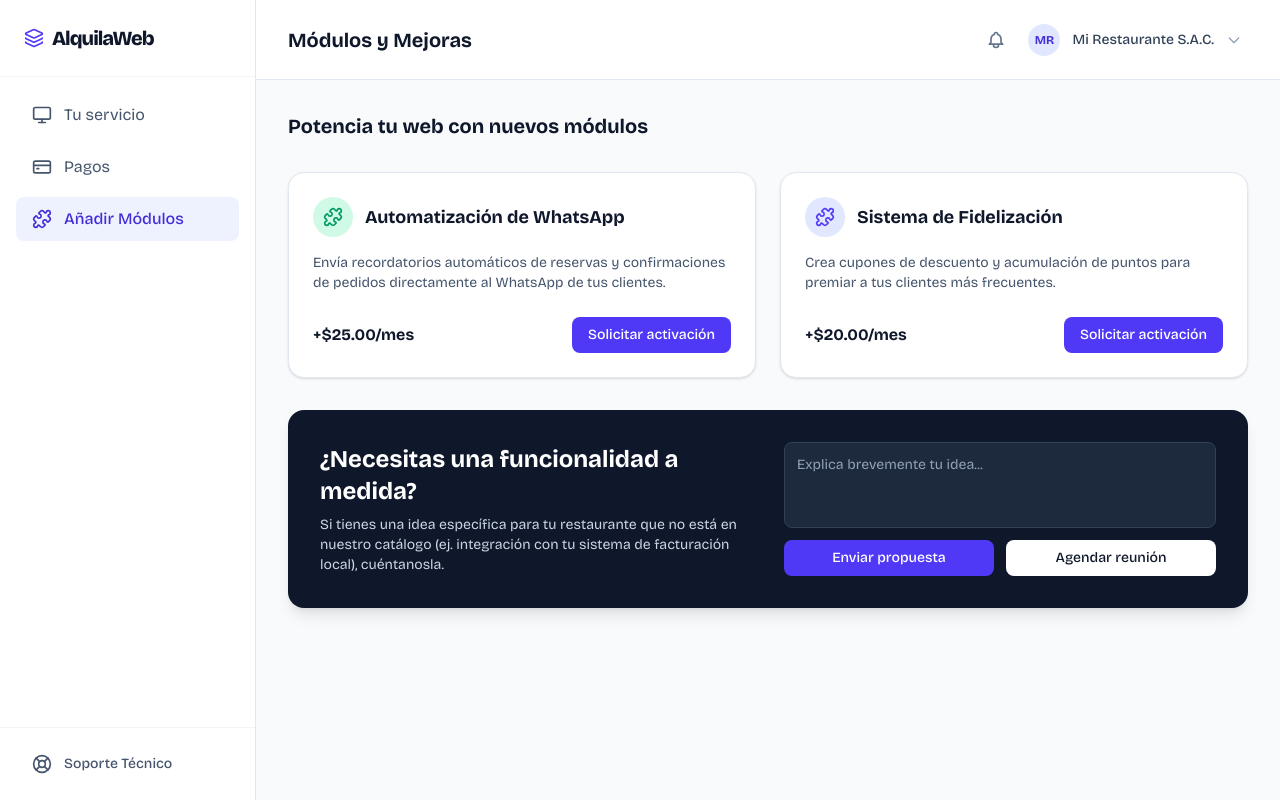
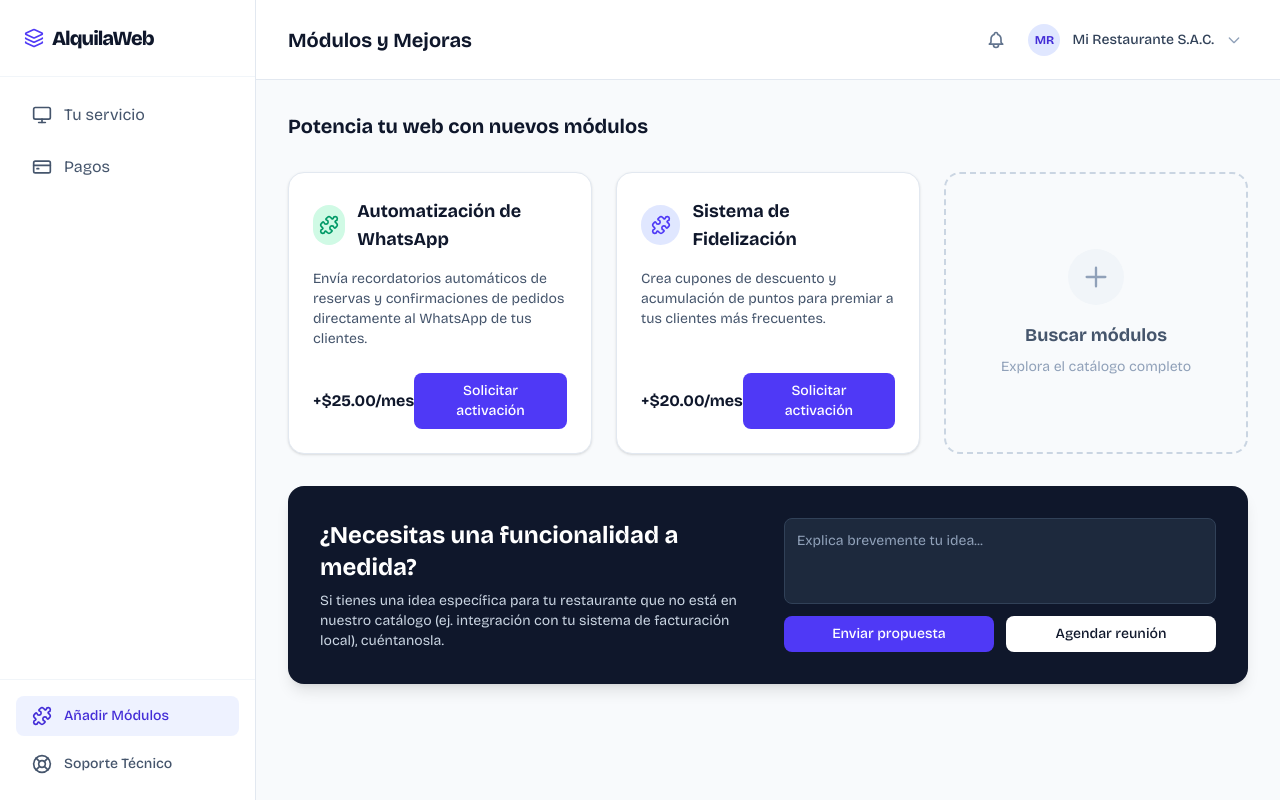
Before and after one commit to SebJoq21/AlquilaWeb, a React (Vite) app in the folder frontend/: page /dashboard in a window 1280 px wide. Both pictures are taken after a click on the button "Añadir Módulos". Built offline with nearby package versions, Linux system fonts and the light colour scheme.

Commit message:
fix(sidebar): Se corrigió el sidebar del Clientdashboard

```diff
--- a/frontend/src/pages/ClientDashboard.jsx
+++ b/frontend/src/pages/ClientDashboard.jsx
@@ -185,7 +185,6 @@ function Sidebar({ activeTab, onTabChange }) {
   const items = [
     { id: 'servicio', label: 'Tu servicio', icon: Monitor },
     { id: 'pagos', label: 'Pagos', icon: CreditCard },
-    { id: 'modulos', label: 'Añadir Módulos', icon: Puzzle },
   ]
 
   return (
@@ -218,7 +217,19 @@ function Sidebar({ activeTab, onTabChange }) {
           )
         })}
       </nav>
-      <div className="mt-auto p-4 border-t border-slate-100">
+      <div className="mt-auto p-4 border-t border-slate-100 flex flex-col gap-2">
+        <button
+          type="button"
+          onClick={() => onTabChange('modulos')}
+          className={`w-full text-left px-4 py-2.5 rounded-lg flex items-center gap-3 transition-colors ${
+            activeTab === 'modulos'
+              ? 'bg-indigo-50 text-indigo-700 font-medium cursor-pointer'
+              : 'text-slate-600 hover:bg-slate-50 cursor-pointer'
+          }`}
+        >
+          <Puzzle className="w-5 h-5" />
+          <span className="font-medium text-sm">Añadir Módulos</span>
+        </button>
         <button
           type="button"
           onClick={() => onTabChange('soporte')}
@@ -574,7 +585,7 @@ function ModuleCard({ module }) {
 
 function CustomModuleCard() {
   return (
-    <div className="bg-slate-900 text-white p-8 rounded-2xl shadow-lg mt-2 flex flex-col md:flex-row gap-8 items-center lg:col-span-2">
+    <div className="bg-slate-900 text-white p-8 rounded-2xl shadow-lg flex flex-col md:flex-row gap-8 items-center w-full">
       <div className="md:w-1/2">
         <h3 className="text-2xl font-bold mb-2">
           ¿Necesitas una funcionalidad a medida?
@@ -619,12 +630,23 @@ function ModulesView() {
         </h2>
       </div>
 
-      <div className="grid grid-cols-1 lg:grid-cols-2 gap-6">
+      <div className="grid grid-cols-1 md:grid-cols-2 lg:grid-cols-3 gap-6 mb-8">
         {moduleOptions.map((module) => (
           <ModuleCard key={module.id} module={module} />
         ))}
-        <CustomModuleCard />
+        {/* Tarjeta "Agregar Módulos" (Ghost Card) */}
+        <button className="flex flex-col items-center justify-center h-full min-h-[220px] rounded-2xl border-2 border-dashed border-slate-300 bg-slate-50/50 hover:bg-white hover:border-indigo-400 transition-all duration-300 group cursor-pointer p-6 w-full">
+          <div className="w-14 h-14 rounded-full bg-slate-100 flex items-center justify-center text-slate-400 group-hover:bg-indigo-50 group-hover:text-indigo-600 mb-4 transition-colors duration-300">
+            <svg className="w-7 h-7 transform group-hover:scale-110 transition-transform duration-300" fill="none" stroke="currentColor" viewBox="0 0 24 24">
+              <path strokeLinecap="round" strokeLinejoin="round" strokeWidth="2" d="M12 4v16m8-8H4"></path>
+            </svg>
+          </div>
+          <span className="text-lg font-bold text-slate-600 group-hover:text-indigo-600 transition-colors">Buscar módulos</span>
+          <span className="text-sm text-slate-400 mt-2 text-center group-hover:text-slate-500 transition-colors">Explora el catálogo completo</span>
+        </button>
       </div>
+
+      <CustomModuleCard />
     </>
   )
 }
```
